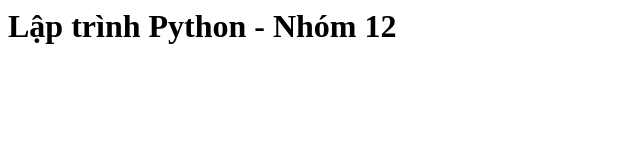
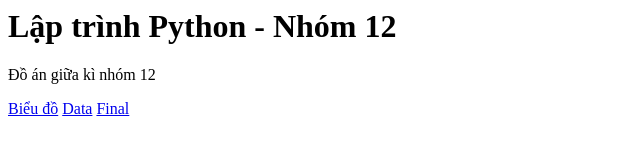
Before and after one commit to Nhom12python/Nhom12python.github.io, a plain HTML site: page index.html in a window 1280 px wide. Shown: the whole page, without its empty margins (0-640 px from the left). Drawn offline with Linux system fonts and the light colour scheme.

Commit message:
update index.html

```diff
--- a/index.html
+++ b/index.html
@@ -5,5 +5,9 @@
 		</head>
 		<body>
 			<h1>Lập trình Python - Nhóm 12</h1>
+			<p>Đồ án giữa kì nhóm 12</p>
+			<a href="bieu_do.png\index.html">Biểu đồ</a>
+			<a href="data_demo.xlsx\index.html">Data</a>
+			<a href="final_code.py\index.html">Final</a>
 		</body>
 	</html>
```
